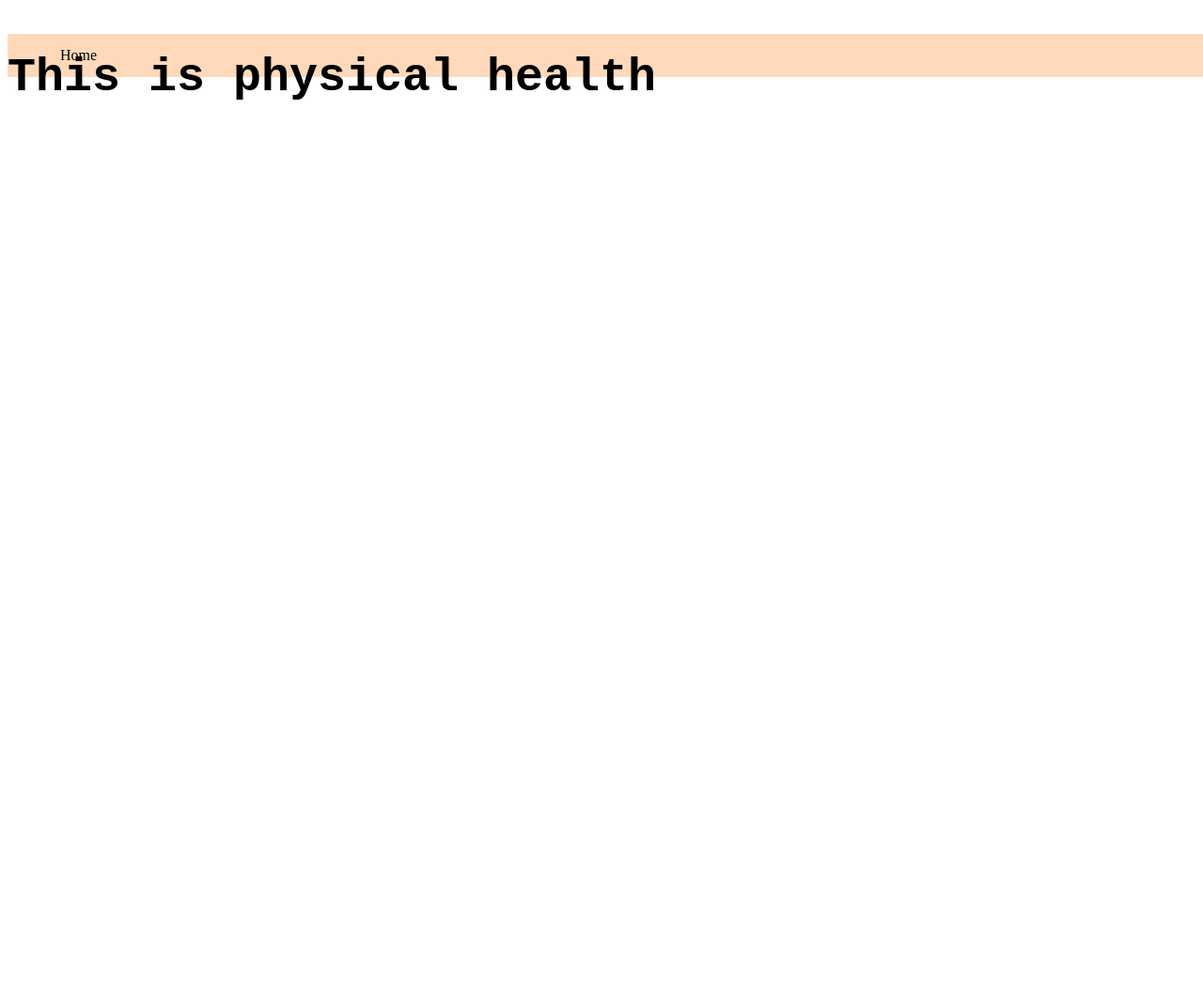
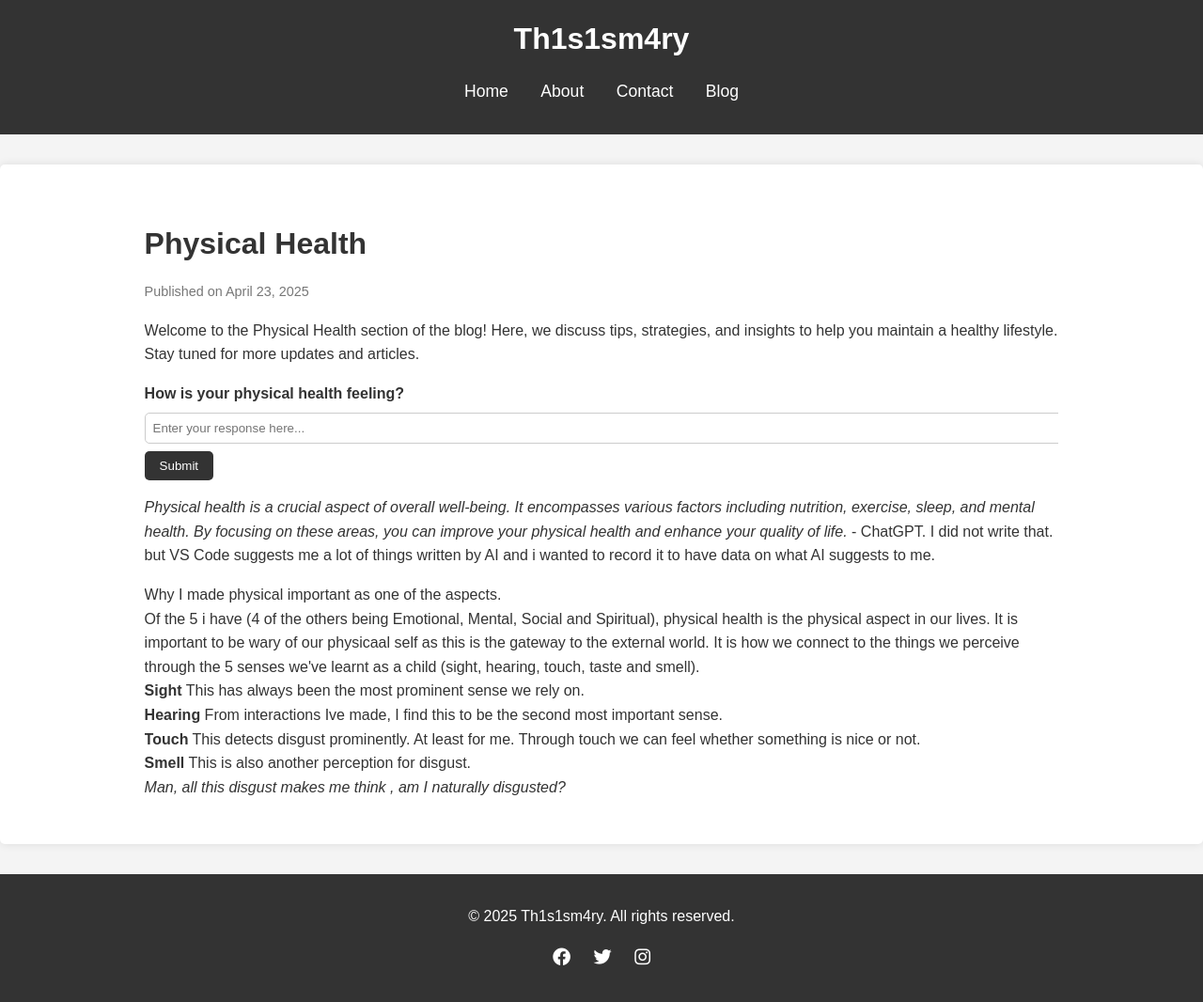
Before and after one commit to Th1s1sm4ry/th1s1sm4ry.github.io, a Jekyll site: the page physicalHealth.html, which Jekyll copies as it is, in a window 1280 px wide and 1067 px high. Shown: the whole window at 94% size. Built offline with Jekyll 4.4.1, drawn with Linux system fonts in a browser that asks for light colours.

Commit message:
edited physical health, still needs to be completed

```diff
--- /dev/null
+++ b/blog.css
@@ -0,0 +1,119 @@
+body {
+  font-family: Arial, sans-serif;
+  line-height: 1.6;
+  margin: 0;
+  padding: 0;
+  background-color: #f4f4f4;
+  color: #333;
+}
+
+.container {
+  width: 80%;
+  margin: auto;
+  overflow: hidden;
+}
+
+.site-header {
+  background: #333;
+  color: #fff;
+  padding: 1rem 0;
+  text-align: center;
+}
+
+.site-title {
+  margin: 0;
+  font-size: 2rem;
+}
+
+.navbar ul {
+  padding: 0;
+  list-style: none;
+  text-align: center;
+}
+
+.navbar ul li {
+  display: inline;
+  margin: 0 15px;
+}
+
+.navbar ul li a {
+  color: #fff;
+  text-decoration: none;
+  font-size: 1.1rem;
+}
+
+.content {
+  background: #fff;
+  padding: 2rem;
+  margin: 2rem 0;
+  border-radius: 5px;
+  box-shadow: 0 0 10px rgba(0, 0, 0, 0.1);
+}
+
+.blog-post .post-title {
+  font-size: 2rem;
+  margin-bottom: 0.5rem;
+}
+
+.blog-post .post-meta {
+  color: #777;
+  font-size: 0.9rem;
+  margin-bottom: 1rem;
+}
+
+.site-footer {
+  background: #333;
+  color: #fff;
+  text-align: center;
+  padding: 1rem 0;
+  margin-top: 2rem;
+}
+
+.site-footer .social-links {
+  list-style: none;
+  padding: 0;
+}
+
+.site-footer .social-links li {
+  display: inline;
+  margin: 0 10px;
+}
+
+.site-footer .social-links li a {
+  color: #fff;
+  font-size: 1.2rem;
+  text-decoration: none;
+}
+
+
+/* Add this to blog.css */
+.feedback-form {
+  margin-top: 1rem;
+}
+
+.feedback-form label {
+  display: block;
+  margin-bottom: 0.5rem;
+  font-weight: bold;
+}
+
+.feedback-form input {
+  width: 100%;
+  padding: 0.5rem;
+  margin-bottom: 0.5rem;
+  border: 1px solid #ccc;
+  border-radius: 5px;
+}
+
+.feedback-form button {
+  background-color: #333;
+  color: #fff;
+  padding: 0.5rem 1rem;
+  border: none;
+  border-radius: 5px;
+  cursor: pointer;
+}
+
+.feedback-form button:hover {
+  background-color: #555;
+}
--- a/physicalHealth.html
+++ b/physicalHealth.html
@@ -4,21 +4,65 @@
         <meta charset="UTF-8">
         <meta name="viewport" content="width=device-width, initial-scale=1.0">
         <title>Th1s1sm4ry - Physical Health</title>
-        <link rel="stylesheet" href="styles.css">
+        <link rel="stylesheet" href="blog.css">
         <link rel="stylesheet" href="https://cdnjs.cloudflare.com/ajax/libs/font-awesome/6.0.0-beta3/css/all.min.css">
         <link rel="icon" type="image/x-icon" href="pics/t1m.png">
-        <!-- <weblink="https://th1s1sm4ry.github.io/"></weblink> -->
     </head>
     <body>
-        <ul>
-            <li class="navbar"><a href="index.html">Home</a></li>
-        </ul>
-        <div>
-            <h1>This is physical health</h1>
-            <p>
-
-             </p>
-        </div>
-
+        <header class="site-header">
+            <div class="container">
+                <h1 class="site-title">Th1s1sm4ry</h1>
+                <nav class="navbar">
+                    <ul>
+                        <li><a href="index.html">Home</a></li>
+                        <li><a href="about.html">About</a></li>
+                        <li><a href="contact.html">Contact</a></li>
+                        <li><a href="blog.html">Blog</a></li>
+                    </ul>
+                </nav>
+            </div>
+        </header>
+        <main class="content">
+            <div class="container">
+                <article class="blog-post">
+                    <h1 class="post-title">Physical Health</h1>
+                    <p class="post-meta">Published on April 23, 2025</p>
+                    <p>
+                        Welcome to the Physical Health section of the blog! Here, we discuss tips,
+                        strategies, and insights to help you maintain a healthy lifestyle. Stay tuned
+                        for more updates and articles.
+                    </p>
+                    <form class="feedback-form" action="#" method="post">
+                        <label for="health-feedback">How is your physical health feeling?</label>
+                        <input type="text" id="health-feedback" name="health-feedback" placeholder="Enter your response here..." required>
+                        <button type="submit">Submit</button>
+                    </form>
+                    <p>
+                        <em>
+                            Physical health is a crucial aspect of overall well-being. It encompasses various factors including nutrition, exercise, sleep, and mental health. By focusing on these areas, you can improve your physical health and enhance your quality of life.
+                        </em> - ChatGPT.
+                        I did not write that. but VS Code suggests me a lot of things written by AI and i wanted to record it to have data on what AI suggests to me.
+                    </p>
+                    <p>
+                        Why I made physical important as one of the aspects. <br> Of the 5 i have (4 of the others being Emotional, Mental, Social and Spiritual), physical health is the physical aspect in our lives. It is important to be wary of our physicaal self as this is the gateway to the external world. It is how we connect to the things we perceive through the 5 senses we've learnt as a child (sight, hearing, touch, taste and smell).  <br>
+                        <strong>Sight</strong> This has always been the most prominent sense we rely on. <br>
+                        <strong>Hearing</strong> From interactions Ive made, I find this to be the second most important sense. <br>
+                        <strong>Touch</strong> This detects disgust prominently. At least for me. Through touch we can feel whether something is nice or not. <br>
+                        <strong>Smell</strong> This is also another perception for disgust. <br>
+                        <em>Man, all this disgust makes me think , am I naturally disgusted? </em>
+                    </p>
+                </article>
+            </div>
+        </main>
+        <footer class="site-footer">
+            <div class="container">
+                <p>&copy; 2025 Th1s1sm4ry. All rights reserved.</p>
+                <ul class="social-links">
+                    <li><a href="#"><i class="fab fa-facebook"></i></a></li>
+                    <li><a href="#"><i class="fab fa-twitter"></i></a></li>
+                    <li><a href="#"><i class="fab fa-instagram"></i></a></li>
+                </ul>
+            </div>
+        </footer>
     </body>
 </html>
```
